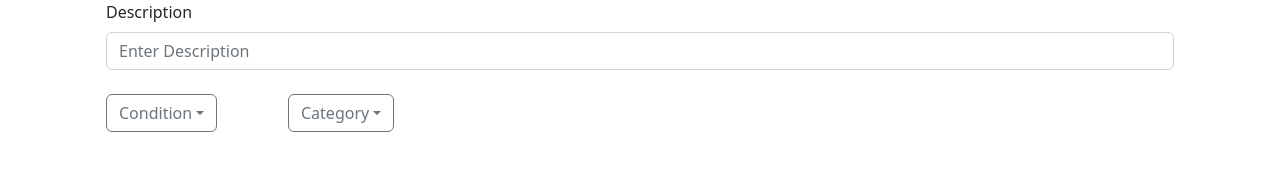
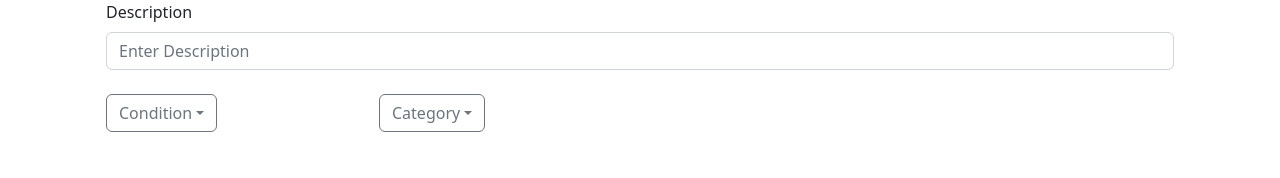
Before and after one commit to web-games-41/capstone-games-41, a React (Vite) app in the folder frontend/: page /create-listing in a window 1280 px wide. Shown: the part 570-748 px from the top of the page. Built offline with nearby package versions, Linux system fonts and the light colour scheme.

Commit message:
react create-listing

```diff
--- a/frontend/src/ui/CreateListing.jsx
+++ b/frontend/src/ui/CreateListing.jsx
@@ -20,14 +20,14 @@ export function CreateListing() {
                         <Form.Control type="text" placeholder="Enter Description" />
                     </Form.Group>
                     <Row>
-                        <Col sm={2}>
+                        <Col sm={3}>
                             <DropdownButton variant="outline-secondary" className="mt-4 " id="dropdown-basic-button" title="Condition">
                                 <Dropdown.Item href="#/action-1">New</Dropdown.Item>
                                 <Dropdown.Item href="#/action-2">Used</Dropdown.Item>
                                 <Dropdown.Item href="#/action-3">Slightly used</Dropdown.Item>
                             </DropdownButton>
                         </Col>
-                        <Col>
+                        <Col sm={3}>
                             <DropdownButton variant="outline-secondary" className="mt-4" id="dropdown-basic-button" title="Category">
                                 <Dropdown.Item href="#/action-1">Board Games</Dropdown.Item>
                                 <Dropdown.Item href="#/action-2">Disc Copy</Dropdown.Item>
```
